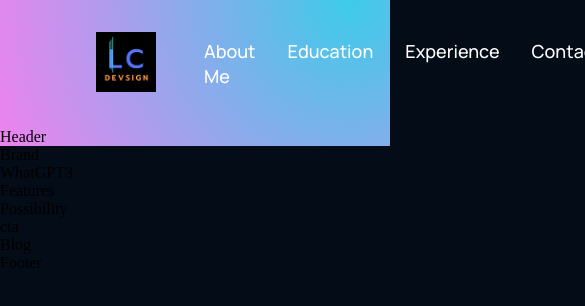
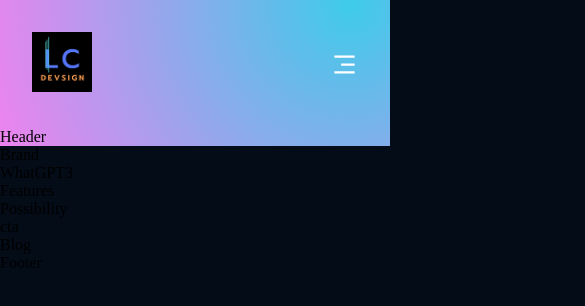
Before and after one commit to LeticiaLope/myreactportfolio, a React (Create React App) app: page / in a window 390 px wide. Shown: the top 306 px of the page, 585 px wide, since content can reach past the window. Built offline with nearby package versions, Linux system fonts and the light colour scheme.

Commit message:
responsive site implementation

```diff
--- a/src/components/navbar/Navbar.jsx
+++ b/src/components/navbar/Navbar.jsx
@@ -1,11 +1,20 @@
-import React from 'react';
-import { RiMenu3Line, RiCloseLin } from 'react-icons/ri';
+import React, { useState } from 'react';
+import { RiMenu3Line, RiCloseLin, RiCloseLine } from 'react-icons/ri';
 import logo from '../../assets/Lcsmall.png';
 import './navbar.css';
 
 //className="__navbar"
 //className="__navbar-links" are in BEM format (block element modifier)
+const Menu = () => (
+  <>
+  <p><a href="#aboutme">About Me</a></p>
+  <p><a href="#education">Education</a></p>
+  <p><a href="#experience">Experience</a></p>
+  <p><a href="#contact">Contact</a></p>
+  </>
+)
 const Navbar = () => {
+  const [toggleMenu, setToggleMenu] = useState(false);
   return (
     <div className="__navbar">
       <div className="__navbar-links">
@@ -13,13 +22,23 @@
           <img src={logo} alt="logo" />
         </div>
         <div className="__navbar-links_container">
-        <p><a href="#aboutme">About Me</a></p>
-        <p><a href="#education">Education</a></p>
-        <p><a href="#experience">Experience</a></p>
-        <p><a href="#contact">Contact</a></p>
+      <Menu />
         </div>
       </div>
-      Navbar
+      <div className="__navbar-menu">
+        {toggleMenu
+        ? <RiCloseLine color='#fff' size={27} onClick={() => setToggleMenu(false)} />
+        : <RiMenu3Line color='#fff' size={27} onClick={() => setToggleMenu(true)} />
+        }
+        {toggleMenu && (
+          <div className="__navbar-menu_container scale-up-center">
+            <div className="__navbar-menu_container-links">
+              <Menu />
+            </div>
+          </div>
+        )}
+
+      </div>
     </div>
   )
 }
--- a/src/components/navbar/navbar.css
+++ b/src/components/navbar/navbar.css
@@ -45,3 +45,61 @@
     cursor: pointer;
 
 }
+
+.__navbar-menu {
+    margin-left: 1rem;
+    display: none;
+    position: relative;
+}
+
+.__navbar-menu svg {
+    cursor: pointer;
+}
+
+.__navbar-menu_container {
+    display: flex;
+    justify-content: flex-end;
+    align-items: flex-end;
+    flex-direction: column;
+    text-align: end;
+    background: var(--color-footer);
+    padding: 2rem;
+    position: absolute;
+    top: 40;
+    right: 0;
+    margin-top: 1rem;
+    min-width: 210px;
+    border-radius: 5px;
+    box-shadow: 0 0 5 rgba(0,0,0,0.2);
+
+}
+
+.__navbar-menu_container p {
+    margin: 1rem 0;
+}
+
+@media screen and (max-width: 1050px) {
+    .__navbar-links_container {
+        display: none;
+    }
+
+    .__navbar-menu {
+        display: flex;
+    }
+}
+
+@media screen and (max-width: 700px) {
+    .__navbar {
+        padding: 2rem 4rem;
+    }
+}
+
+@media screen and (max-width: 550px) {
+    .__navbar {
+        padding: 2rem;
+    }
+}
+
+.__navbar-menu_container {
+    top: 20px;
+}
```
